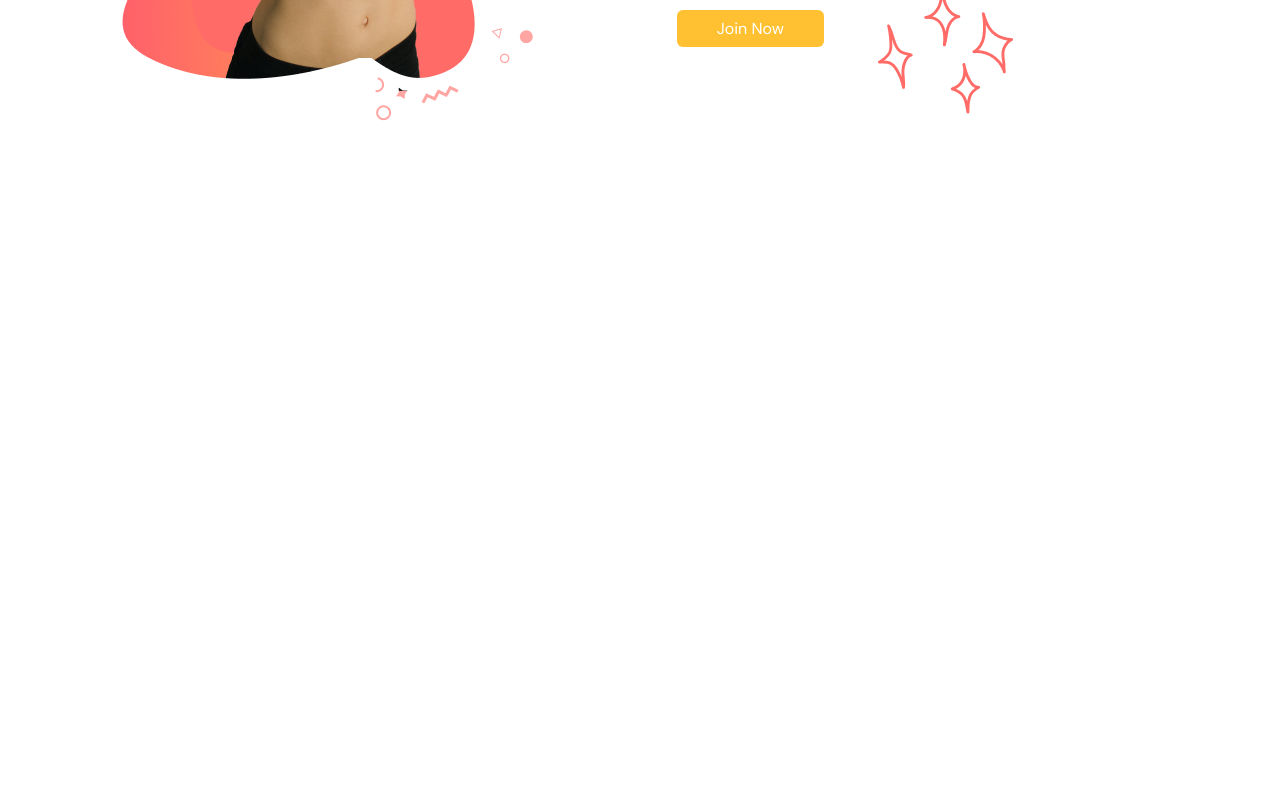
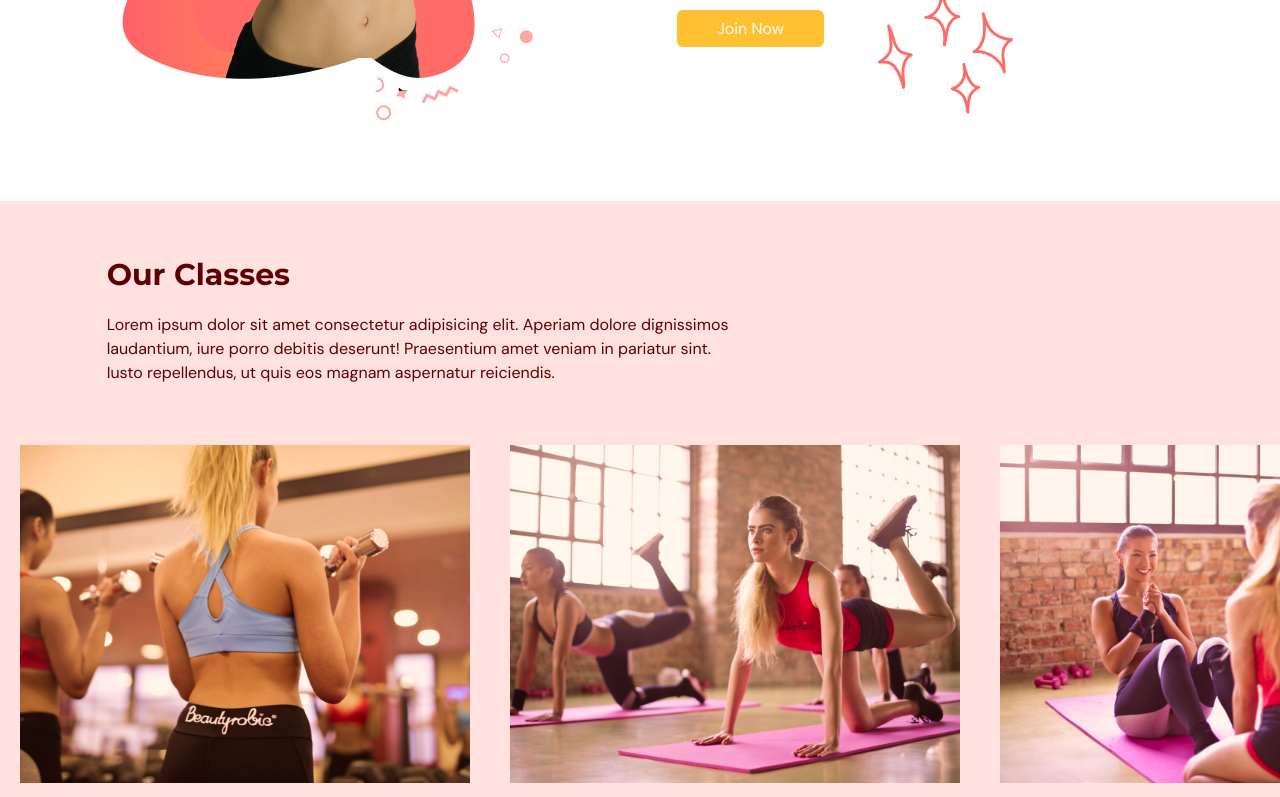
Before and after one commit to esc-saurav/fitness-app, a React (Create React App) app: page / in a window 1280 px wide. Shown: the part 2000-2797 px from the top of the page. Before the commit the page ends 2201 px from the top, so only its background shows below. Built offline with nearby package versions, Linux system fonts and the light colour scheme.

Commit message:
class section added

```diff
--- a/src/App.tsx
+++ b/src/App.tsx
@@ -3,6 +3,7 @@
 import { SelectedPage } from "./shared/Types";
 import Home from "./scenes/home";
 import Benefits from "./scenes/benefits";
+import OurClasses from "./scenes/ourClasses";
 function App() {
   const [selectedPage, setSelectedPage] = useState(SelectedPage.Home);
   const [isTopofPage, setIsTopofPage] = useState<Boolean>(true);
@@ -30,6 +31,7 @@
       />
       <Home setSelectedPage={setSelectedPage} />
       <Benefits setSelectedPage={setSelectedPage} />
+      <OurClasses setSelectedPage={setSelectedPage} />
     </div>
   );
 }
--- a/src/scenes/home/index.tsx
+++ b/src/scenes/home/index.tsx
@@ -2,7 +2,6 @@
 import Button from "../../shared/Button";
 import HomePageText from "../../assets/HomePageText.png";
 import HomePageGraphics from "../../assets/HomePageGraphic.png";
-
 import useMediaQuery from "../../hooks/useMediaQuery";
 import AnchorLink from "react-anchor-link-smooth-scroll";
 import { motion } from "framer-motion";
--- /dev/null
+++ b/src/scenes/ourClasses/Class.tsx
@@ -0,0 +1,24 @@
+import React from "react";
+import { ClassType } from "../../shared/Types";
+
+type Props = {
+  name: string;
+  description?: string;
+  image: string;
+};
+
+const Class = ({ name, description, image }: Props) => {
+  const overlayStyles = `p-5 absolute z-30 flex h-[380px] w-[450px] flex-col justify-center items-center
+   whitespace-normal bg-primary-500 text-center text-white opacity-0 hover:opacity-90 transition duration-300`;
+  return (
+    <li className="relative mx-5 inline-block h-[380px] w-[450px]">
+      <div className={overlayStyles}>
+        <p className="text-2xl">{name}</p>
+        <p className="mt-5">{description}</p>
+      </div>
+      <img alt={`${image}`} src={image} />
+    </li>
+  );
+};
+
+export default Class;
--- /dev/null
+++ b/src/scenes/ourClasses/index.tsx
@@ -0,0 +1,104 @@
+import React from "react";
+import { ClassType, SelectedPage } from "../../shared/Types";
+import image1 from "../../assets/image1.png";
+import image2 from "../../assets/image2.png";
+import image3 from "../../assets/image3.png";
+import image4 from "../../assets/image4.png";
+import image5 from "../../assets/image5.png";
+import image6 from "../../assets/image6.png";
+import { motion } from "framer-motion";
+import HText from "../../shared/HText";
+import Class from "../ourClasses/Class";
+
+type Props = {
+  setSelectedPage: (selectedPage: SelectedPage) => void;
+};
+
+const classes: Array<ClassType> = [
+  {
+    name: "Weight training",
+    description:
+      " Lorem ipsum dolor sit amet consectetur adipisicing elit. Aperiam dolore dignissimos laudantium, iure porro debitis deserunt! Praesentium amet veniam in pariatur sint. Iusto repellendus, ut quis eos magnam aspernatur reiciendis.",
+    image: image1,
+  },
+  {
+    name: "Fitness classes",
+    description:
+      " Lorem ipsum dolor sit amet consectetur adipisicing elit. Aperiam dolore dignissimos laudantium, iure porro debitis deserunt! Praesentium amet veniam in pariatur sint. Iusto repellendus, ut quis eos magnam aspernatur reiciendis.",
+    image: image2,
+  },
+  {
+    name: "Ab core classes",
+    description:
+      " Lorem ipsum dolor sit amet consectetur adipisicing elit. Aperiam dolore dignissimos laudantium, iure porro debitis deserunt! Praesentium amet veniam in pariatur sint. Iusto repellendus, ut quis eos magnam aspernatur reiciendis.",
+    image: image3,
+  },
+  {
+    name: "Yoga training",
+    description:
+      " Lorem ipsum dolor sit amet consectetur adipisicing elit. Aperiam dolore dignissimos laudantium, iure porro debitis deserunt! Praesentium amet veniam in pariatur sint. Iusto repellendus, ut quis eos magnam aspernatur reiciendis.",
+    image: image4,
+  },
+  {
+    name: "Adventure training",
+    description:
+      " Lorem ipsum dolor sit amet consectetur adipisicing elit. Aperiam dolore dignissimos laudantium, iure porro debitis deserunt! Praesentium amet veniam in pariatur sint. Iusto repellendus, ut quis eos magnam aspernatur reiciendis.",
+    image: image5,
+  },
+  {
+    name: "Athelete training",
+    description:
+      " Lorem ipsum dolor sit amet consectetur adipisicing elit. Aperiam dolore dignissimos laudantium, iure porro debitis deserunt! Praesentium amet veniam in pariatur sint. Iusto repellendus, ut quis eos magnam aspernatur reiciendis.",
+    image: image6,
+  },
+];
+
+const OurClasses = ({ setSelectedPage }: Props) => {
+  return (
+    <section id="ourclasses" className="w-full bg-primary-100 py-14">
+      <div>
+        <motion.div
+          onViewportEnter={() => setSelectedPage(SelectedPage.OurClasses)}
+        >
+          <motion.div
+            initial="hidden"
+            whileInView="visible"
+            viewport={{ once: true, amount: 0.5 }}
+            transition={{ duration: 0.5 }}
+            variants={{
+              hidden: { opacity: 0, x: -50 },
+              visible: { opacity: 1, x: 0 },
+            }}
+            className="mx-auto w-5/6"
+          >
+            <div className="md:w-3/5">
+              <HText>Our Classes</HText>
+              <p className=" py-5">
+                Lorem ipsum dolor sit amet consectetur adipisicing elit. Aperiam
+                dolore dignissimos laudantium, iure porro debitis deserunt!
+                Praesentium amet veniam in pariatur sint. Iusto repellendus, ut
+                quis eos magnam aspernatur reiciendis.
+              </p>
+            </div>
+          </motion.div>
+          <div className="mt-10 h-[353px] w-full overflow-x-auto overflow-y-hidden">
+            <ul className="w-[2800px] whitespace-nowrap">
+              {classes.map((item: ClassType, index) => {
+                return (
+                  <Class
+                    key={`${item.name}-${index}`}
+                    name={item.name}
+                    description={item.description}
+                    image={item.image}
+                  />
+                );
+              })}
+            </ul>
+          </div>
+        </motion.div>
+      </div>
+    </section>
+  );
+};
+
+export default OurClasses;
--- a/src/shared/Types.ts
+++ b/src/shared/Types.ts
@@ -10,3 +10,9 @@
   title: string;
   description: string;
 }
+
+export interface ClassType {
+  name: string;
+  description: string;
+  image: string;
+}
```
